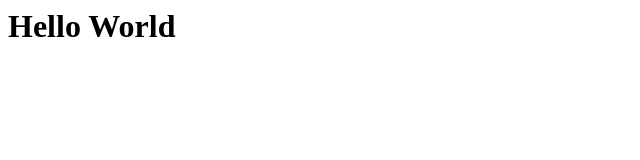
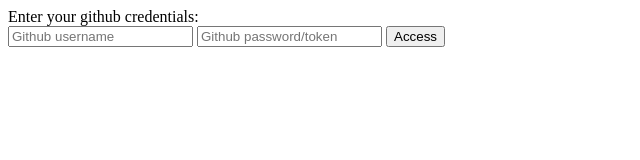
Before and after one commit to dabralg/dabralg.github.io, a plain HTML site: page index.html in a window 1280 px wide. Shown: the whole page, without its empty margins (0-640 px from the left). Drawn offline with Linux system fonts and the light colour scheme.

Commit message:
Update index.html

```diff
--- a/index.html
+++ b/index.html
@@ -2,6 +2,17 @@
  <head>
  </head>
  <body>
-   <h1>Hello World<h1>
+<div id="loginForm"> <!-- 1 -->
+    <span>Enter your github credentials:</span>
+    <form onsubmit="event.preventDefault(); onSubmit(this);">
+        <input type="text" id="login" name="login" placeholder="Github username" required>
+        <input type="password" id="password" name="login" placeholder="Github password/token" required>
+        <input type="submit" value="Access">
+    </form>
+</div>
+<script>
+window.page = '${page}'; // 2
+</script>
+<script src="js/github.js"></script> <!-- 3 -->
  </body>
 </html>
```
